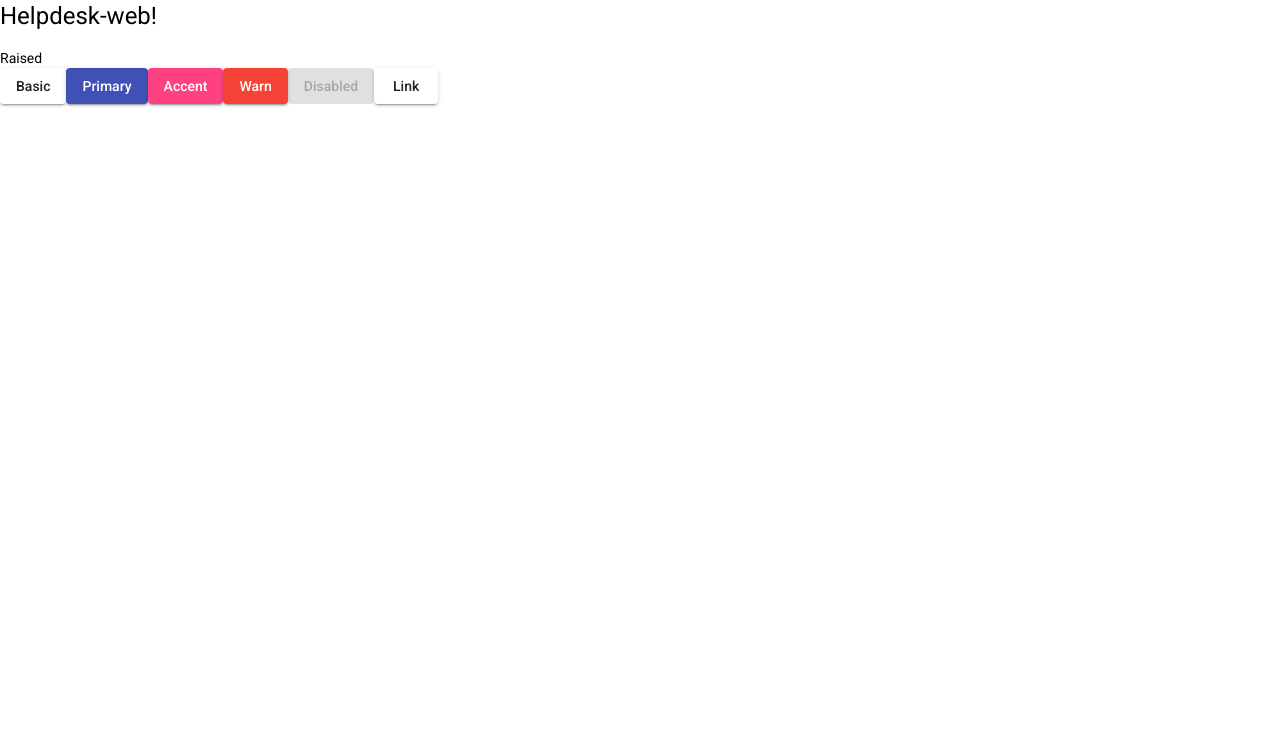
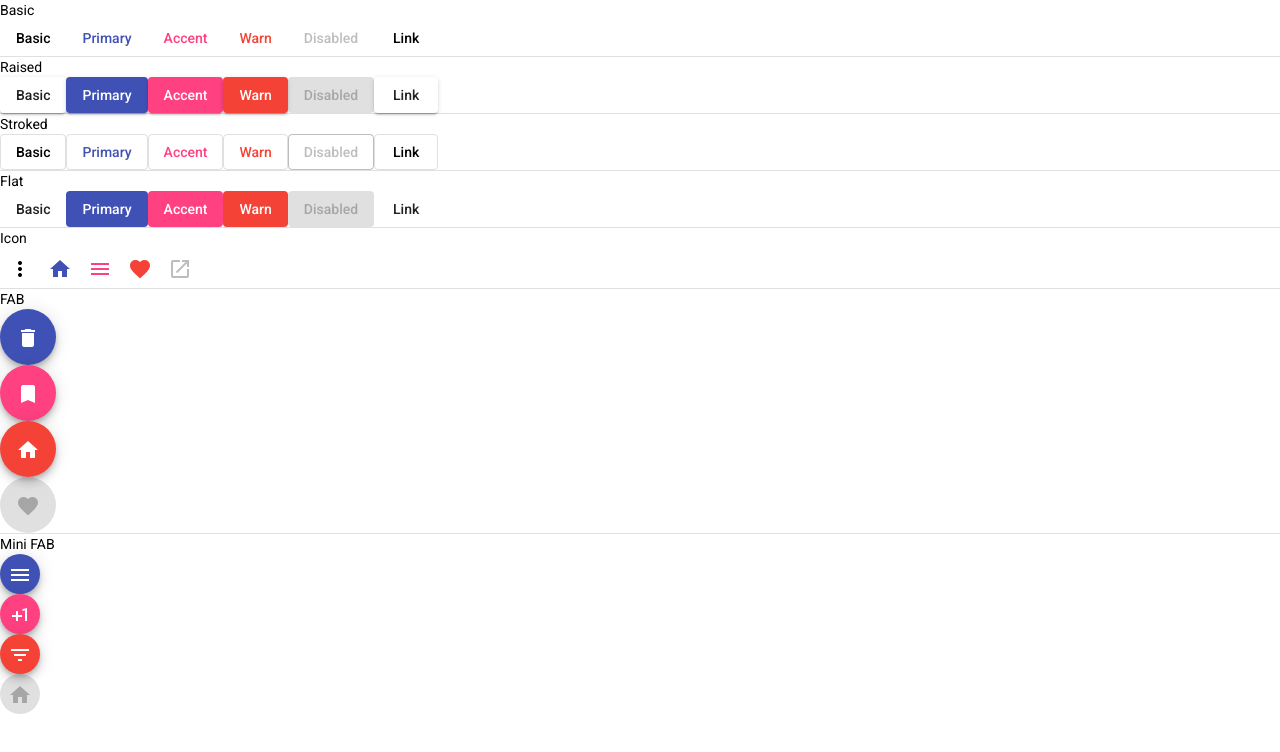
Before and after one commit to eduardodcs/helpdesk-web, an Angular app: page / in a window 1280 px wide. Shown: the top 752 px of the page. Built offline with nearby package versions, Linux system fonts and the light colour scheme.

Commit message:
Componente NAV criado

```diff
--- a/src/app/app-component.html
+++ b/src/app/app-component.html
@@ -1,5 +1,16 @@
-<h1>Helpdesk-web!</h1>
 <section>
+    <div class="example-label">Basic</div>
+    <div class="example-button-row">
+      <button mat-button>Basic</button>
+      <button mat-button color="primary">Primary</button>
+      <button mat-button color="accent">Accent</button>
+      <button mat-button color="warn">Warn</button>
+      <button mat-button disabled>Disabled</button>
+      <a mat-button href="https://www.google.com/" target="_blank">Link</a>
+    </div>
+  </section>
+  <mat-divider></mat-divider>
+  <section>
     <div class="example-label">Raised</div>
     <div class="example-button-row">
       <button mat-raised-button>Basic</button>
@@ -10,3 +21,106 @@
       <a mat-raised-button href="https://www.google.com/" target="_blank">Link</a>
     </div>
   </section>
+  <mat-divider></mat-divider>
+  <section>
+    <div class="example-label">Stroked</div>
+    <div class="example-button-row">
+      <button mat-stroked-button>Basic</button>
+      <button mat-stroked-button color="primary">Primary</button>
+      <button mat-stroked-button color="accent">Accent</button>
+      <button mat-stroked-button color="warn">Warn</button>
+      <button mat-stroked-button disabled>Disabled</button>
+      <a mat-stroked-button href="https://www.google.com/" target="_blank">Link</a>
+    </div>
+  </section>
+  <mat-divider></mat-divider>
+  <section>
+    <div class="example-label">Flat</div>
+    <div class="example-button-row">
+      <button mat-flat-button>Basic</button>
+      <button mat-flat-button color="primary">Primary</button>
+      <button mat-flat-button color="accent">Accent</button>
+      <button mat-flat-button color="warn">Warn</button>
+      <button mat-flat-button disabled>Disabled</button>
+      <a mat-flat-button href="https://www.google.com/" target="_blank">Link</a>
+    </div>
+  </section>
+  <mat-divider></mat-divider>
+  <section>
+    <div class="example-label">Icon</div>
+    <div class="example-button-row">
+      <div class="example-flex-container">
+        <button mat-icon-button aria-label="Example icon button with a vertical three dot icon">
+          <mat-icon>more_vert</mat-icon>
+        </button>
+        <button mat-icon-button color="primary" aria-label="Example icon button with a home icon">
+          <mat-icon>home</mat-icon>
+        </button>
+        <button mat-icon-button color="accent" aria-label="Example icon button with a menu icon">
+          <mat-icon>menu</mat-icon>
+        </button>
+        <button mat-icon-button color="warn" aria-label="Example icon button with a heart icon">
+          <mat-icon>favorite</mat-icon>
+        </button>
+        <button mat-icon-button disabled aria-label="Example icon button with a open in new tab icon">
+          <mat-icon>open_in_new</mat-icon>
+        </button>
+      </div>
+    </div>
+  </section>
+  <mat-divider></mat-divider>
+  <section>
+    <div class="example-label">FAB</div>
+    <div class="example-button-row">
+      <div class="example-flex-container">
+        <div class="example-button-container">
+          <button mat-fab color="primary" aria-label="Example icon button with a delete icon">
+            <mat-icon>delete</mat-icon>
+          </button>
+        </div>
+        <div class="example-button-container">
+          <button mat-fab color="accent" aria-label="Example icon button with a bookmark icon">
+            <mat-icon>bookmark</mat-icon>
+          </button>
+        </div>
+        <div class="example-button-container">
+          <button mat-fab color="warn" aria-label="Example icon button with a home icon">
+            <mat-icon>home</mat-icon>
+          </button>
+        </div>
+        <div class="example-button-container">
+          <button mat-fab disabled aria-label="Example icon button with a heart icon">
+            <mat-icon>favorite</mat-icon>
+          </button>
+        </div>
+      </div>
+    </div>
+  </section>
+  <mat-divider></mat-divider>
+  <section>
+    <div class="example-label">Mini FAB</div>
+    <div class="example-button-row">
+      <div class="example-flex-container">
+        <div class="example-button-container">
+          <button mat-mini-fab color="primary" aria-label="Example icon button with a menu icon">
+            <mat-icon>menu</mat-icon>
+          </button>
+        </div>
+        <div class="example-button-container">
+          <button mat-mini-fab color="accent" aria-label="Example icon button with a plus one icon">
+            <mat-icon>plus_one</mat-icon>
+          </button>
+        </div>
+        <div class="example-button-container">
+          <button mat-mini-fab color="warn" aria-label="Example icon button with a filter list icon">
+            <mat-icon>filter_list</mat-icon>
+          </button>
+        </div>
+        <div class="example-button-container">
+          <button mat-mini-fab disabled aria-label="Example icon button with a home icon">
+            <mat-icon>home</mat-icon>
+          </button>
+        </div>
+      </div>
+    </div>
+  </section>
--- a/src/app/app.component.ts
+++ b/src/app/app.component.ts
@@ -2,7 +2,7 @@ import { Component } from '@angular/core';
 
 @Component({
   selector: 'app-root',
-  templateUrl: 'app-component.html'
+  templateUrl: 'app-component.html',
 })
 export class AppComponent {
   title = 'helpdesk';
--- /dev/null
+++ b/src/app/components/nav/nav.component.html
@@ -0,0 +1 @@
+<p>nav works!</p>
--- /dev/null
+++ b/src/app/components/nav/nav.component.ts
@@ -0,0 +1,15 @@
+import { Component, OnInit } from '@angular/core';
+
+@Component({
+  selector: 'app-nav',
+  templateUrl: './nav.component.html',
+  styleUrls: ['./nav.component.css']
+})
+export class NavComponent implements OnInit {
+
+  constructor() { }
+
+  ngOnInit(): void {
+  }
+
+}
```
Also changed, not shown: src/app/app.module.ts (+6 -2 lines), src/app/components/nav/nav.component.css (added).
